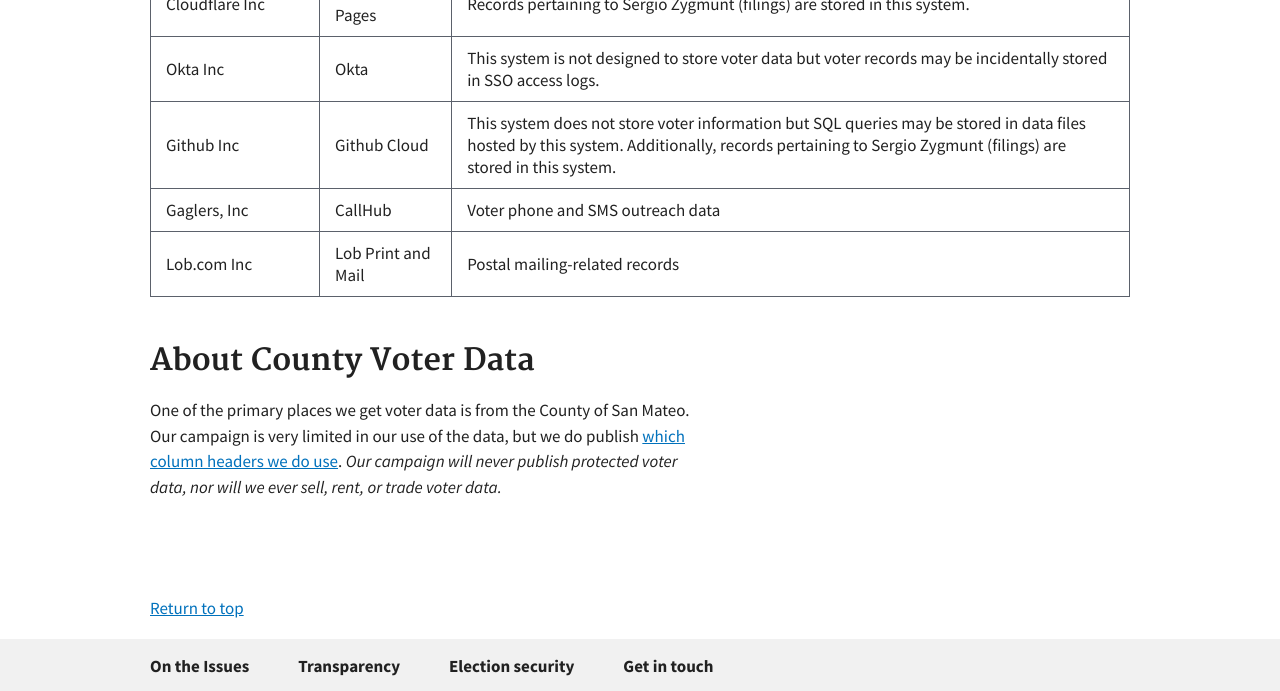
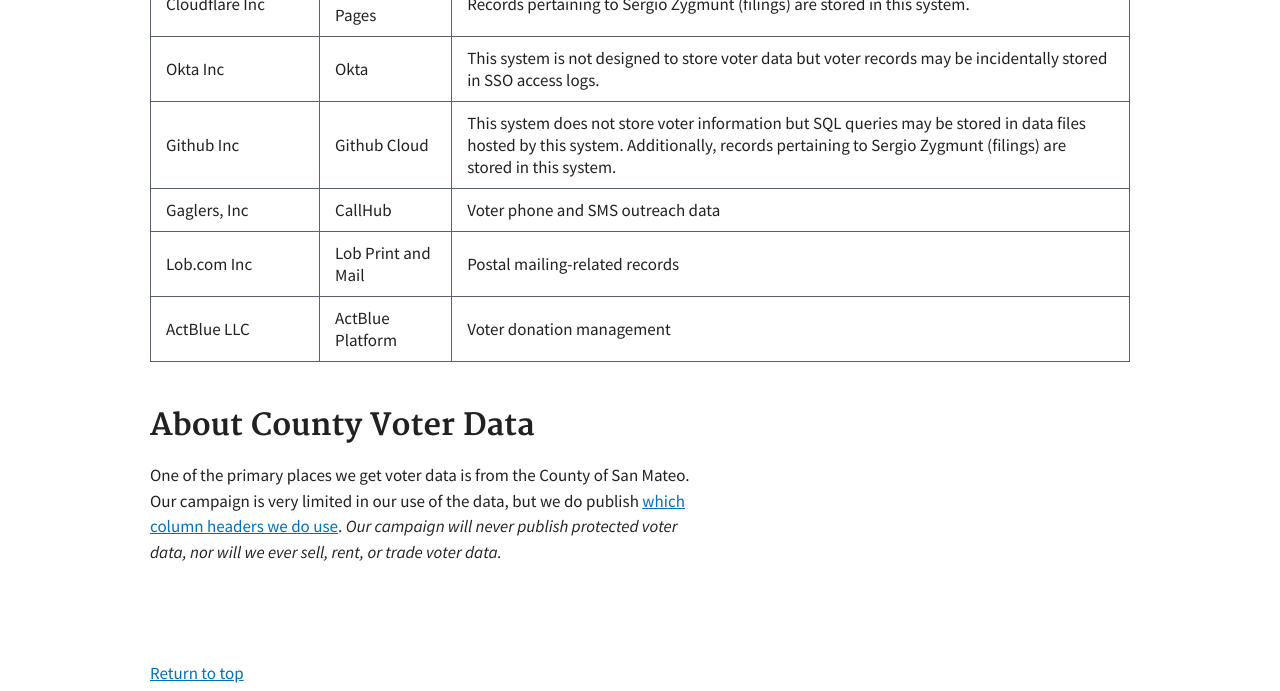
Before and after one commit to sergiozygmunt/sergio-for-city-council, a Jekyll site: the page built from demo/voter-data.md, in a window 1280 px wide and 900 px high, scrolled down 1047 px, cut to the strip 0-691 px from the top of the window. Built offline with Jekyll 4.4.1, drawn with Linux system fonts in a browser that asks for light colours.

Commit message:
Update voter-data.md

```diff
--- a/demo/voter-data.md
+++ b/demo/voter-data.md
@@ -24,6 +24,7 @@
 | Github Inc  | Github Cloud | This system does not store voter information but SQL queries may be stored in data files hosted by this system. Additionally, records pertaining to Sergio Zygmunt (filings) are stored in this system. |
 | Gaglers, Inc  | CallHub | Voter phone and SMS outreach data |
 | Lob.com Inc   | Lob Print and Mail | Postal mailing-related records |
+| ActBlue LLC   | ActBlue Platform | Voter donation management |
 
 ## About County Voter Data
 One of the primary places we get voter data is from the County of San Mateo. Our campaign is very limited in our use of the data, but we do publish [which column headers we do use](https://files.sergioforsanmateo.com/data-transparency/county-voter-data/county-voter-file-column-headers.txt). _Our campaign will never publish protected voter data, nor will we ever sell, rent, or trade voter data._
```
